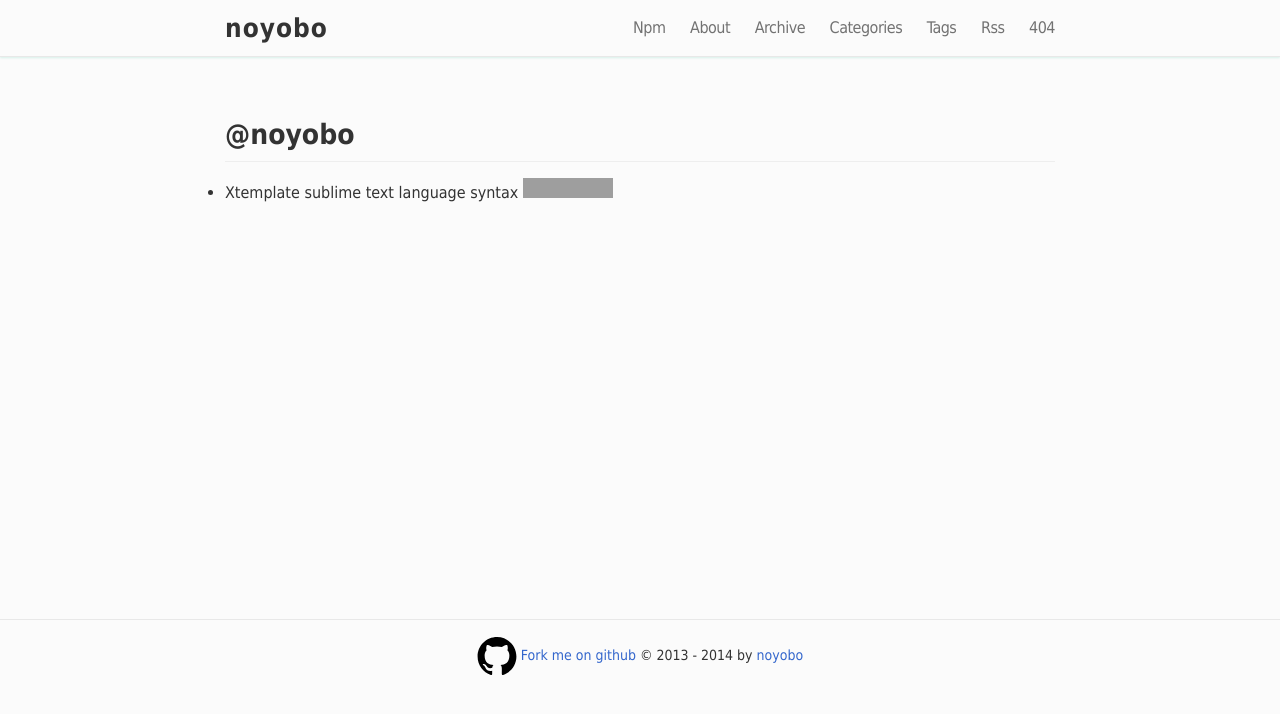
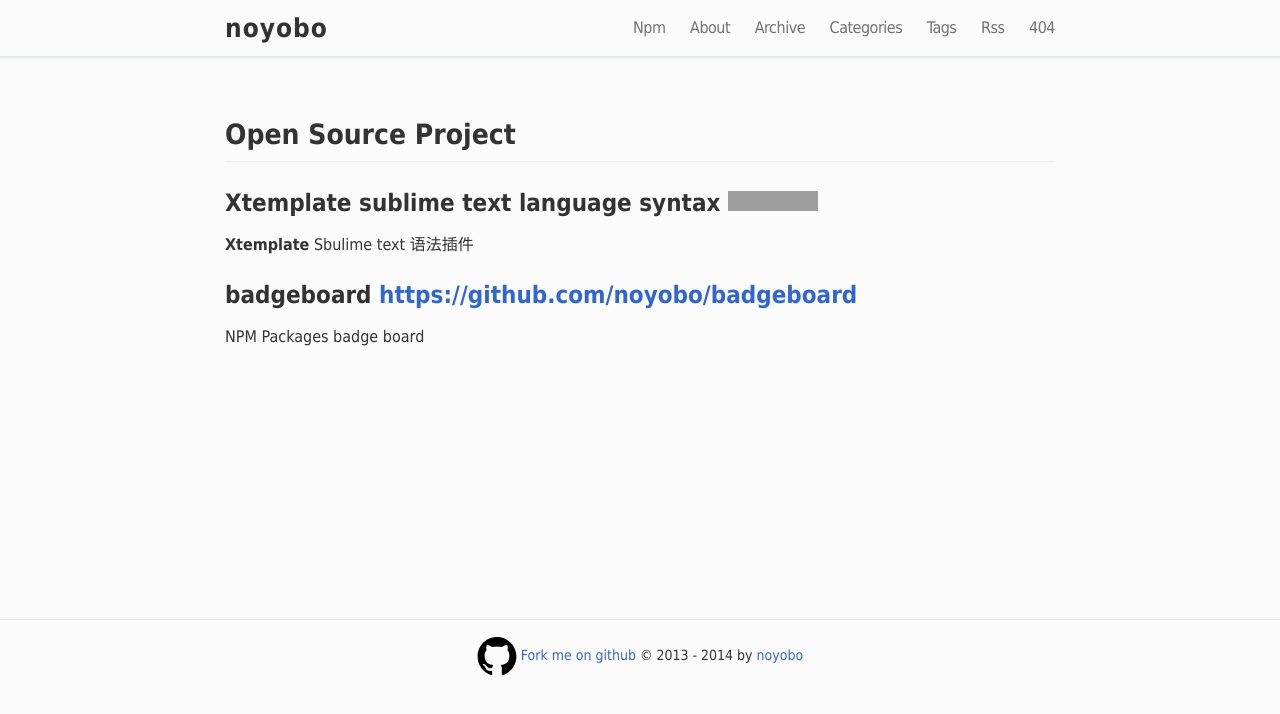
Before and after one commit to noyobo/noyobo.github.com, a Jekyll site: the page built from about.md, in a window 1280 px wide. Shown: the top 714 px of the page. Built offline with Jekyll 4.4.1, drawn with Linux system fonts in a browser that asks for light colours; nearby versions of some CDN libraries; Markdown is read by kramdown in place of the engine named in the settings; comment, search, counter and statistics services are not loaded; grey boxes are pictures that could not be loaded.

Commit message:
about.md

```diff
--- a/about.md
+++ b/about.md
@@ -4,6 +4,13 @@ title: About
 permalink: /about/
 ---
 
-## @noyobo
+## Open Source Project
 
-- Xtemplate sublime text  language syntax [![https://sublime.wbond.net/packages/Xtemplate](http://img.shields.io/badge/Xtemplate--sublime--package-ST2/ST3-green.svg)](https://sublime.wbond.net/packages/Xtemplate)
+
+### Xtemplate sublime text  language syntax [![https://sublime.wbond.net/packages/Xtemplate](http://img.shields.io/badge/Xtemplate--sublime--package-ST2/ST3-green.svg)](https://sublime.wbond.net/packages/Xtemplate)
+
+> **Xtemplate** Sbulime text 语法插件
+
+### badgeboard [https://github.com/noyobo/badgeboard](https://github.com/noyobo/badgeboard)
+
+> NPM Packages badge board
```
